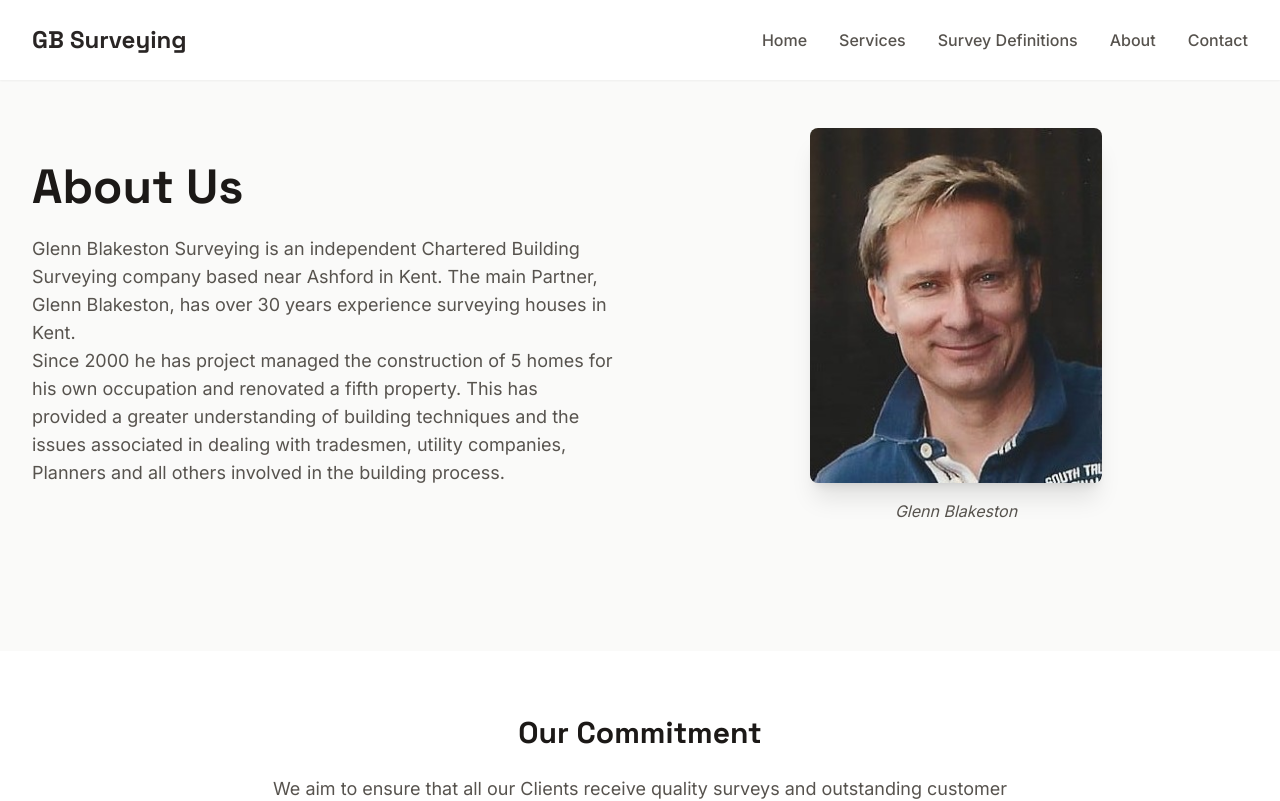
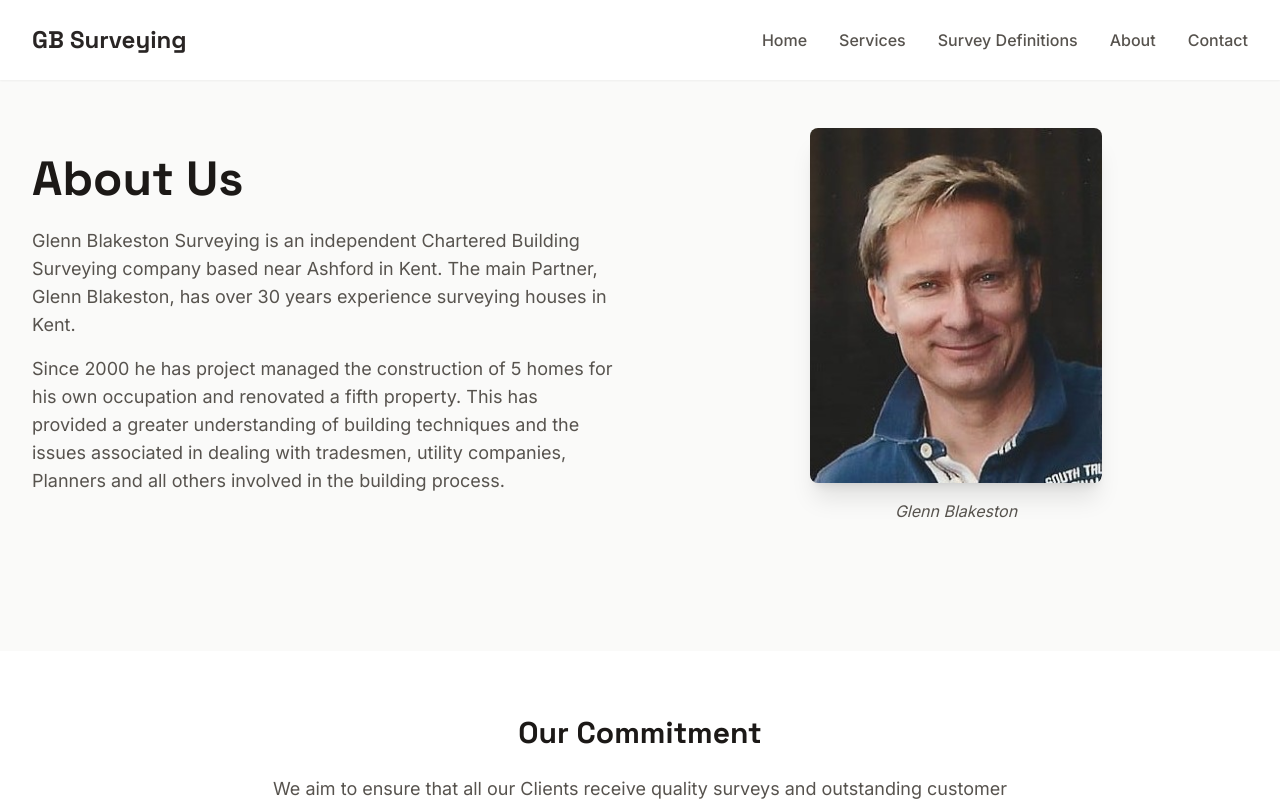
Before and after one commit to jordanjoecooper/surveyor-sparkle-helper, a React (Vite) app: page /about in a window 1280 px wide. Shown: the top 801 px of the page. Built offline with nearby package versions, Linux system fonts and the light colour scheme.

Commit message:
Basic about page

```diff
--- a/src/pages/About.tsx
+++ b/src/pages/About.tsx
@@ -15,7 +15,7 @@ const About = () => {
                 About Us
               </h1>
               <div className="prose prose-warmGray max-w-none">
-                <p className="text-lg text-warmGray-600">
+                <p className="text-lg text-warmGray-600 pb-4">
                   Glenn Blakeston Surveying is an independent Chartered Building Surveying company based near Ashford in Kent. The main Partner, Glenn Blakeston, has over 30 years experience surveying houses in Kent.
                 </p>
                 <p className="text-lg text-warmGray-600">
```
